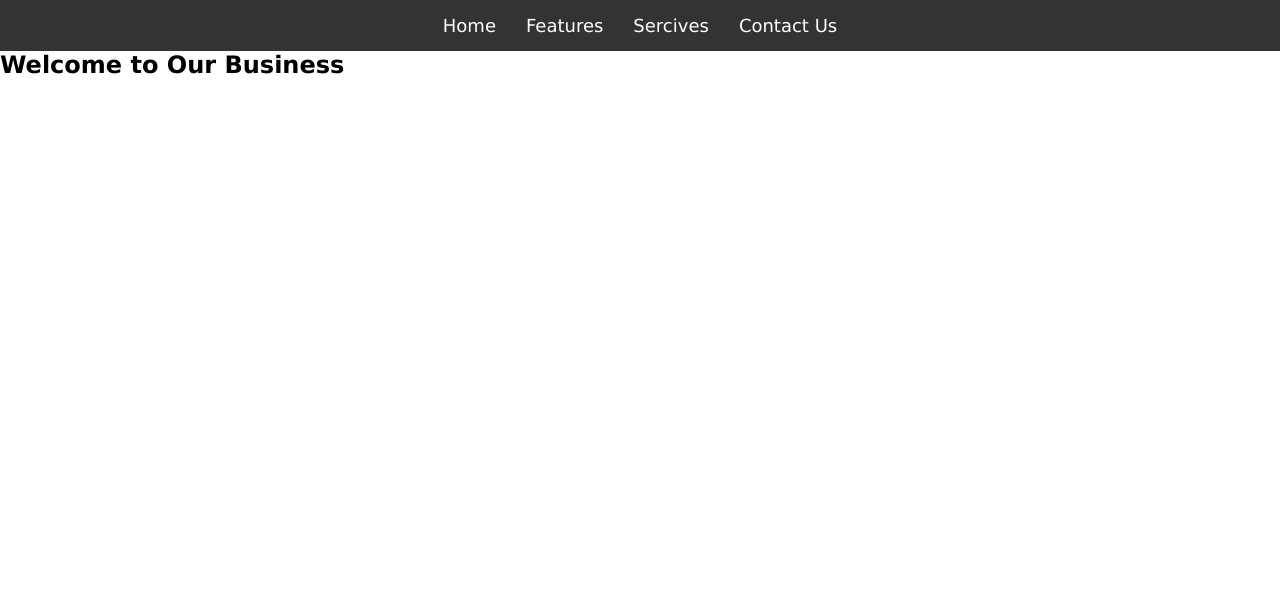
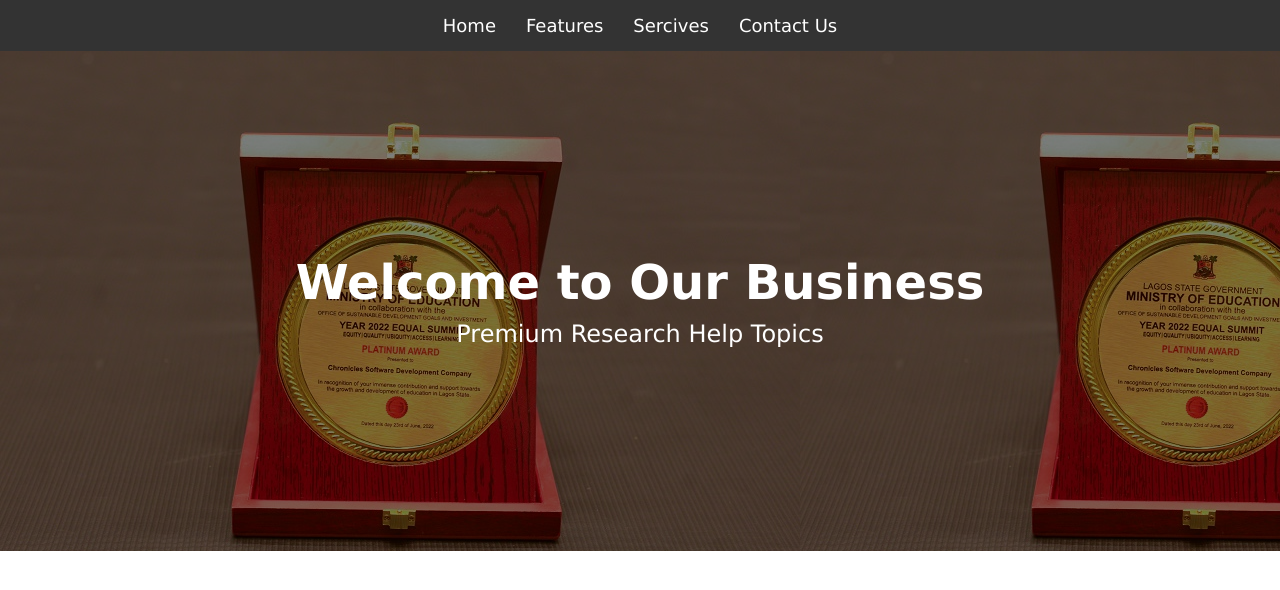
Before and after one commit to devaliy/css-project, a plain HTML site: page index.html in a window 1280 px wide. Drawn offline with Linux system fonts and the light colour scheme.

Commit message:
Slider section 002

```diff
--- a/css/styles.css
+++ b/css/styles.css
@@ -36,5 +36,28 @@ nav ul li a:hover {
 .slider {
     position: relative;
     height: 500px;
-    background: url('../img/bg.jpg') no-repeat center center cover;
+    background: url('../img/bg.jpg');
 }
+.slider-overlay {
+    position: absolute;
+    top: 0;
+    left: 0;
+    right: 0;
+    bottom: 0;
+    background-color: rgba(0, 0, 0, 0.5);
+    display: flex;
+    justify-content: center;
+    align-items: center;
+    flex-direction: column;
+    text-align: center;
+    color: white;
+}
+
+.slider-overlay h1 {
+    font-size: 48px;
+    margin-bottom: 10px;
+}
+
+.slider-overlay p {
+    font-size: 24px;
+}
--- a/index.html
+++ b/index.html
@@ -30,6 +30,7 @@
     <section id="home" class="slider">
         <div class="slider-overlay">
             <h1>Welcome to Our Business</h1>
+            <p>Premium Research Help Topics</p>
         </div>
     </section>
 </body>
```
